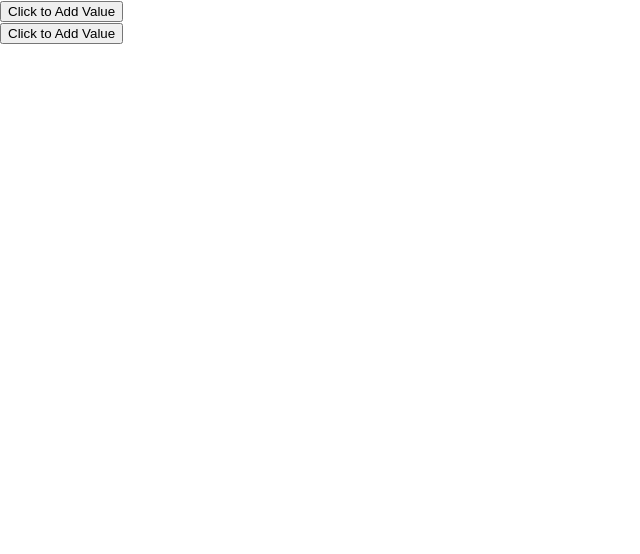
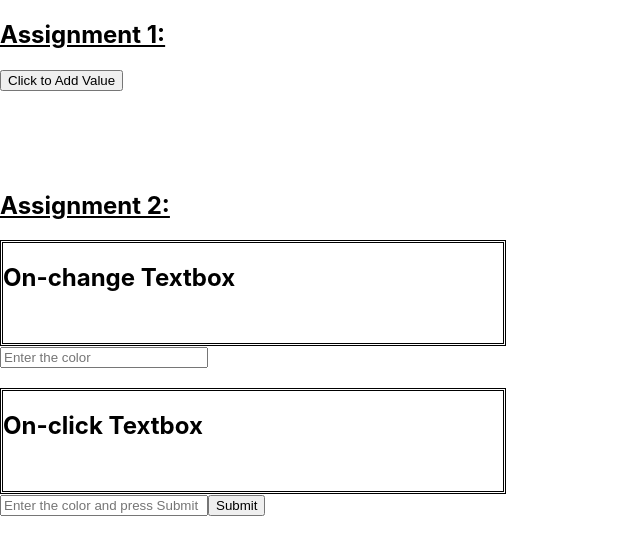
Before and after one commit to AnandSukumaranBlbi/testproject, a React (Create React App) app: page / in a window 1280 px wide. Shown: the top 554 px of the page, without its empty margins (0-640 px from the left). Built offline with nearby package versions, Linux system fonts and the light colour scheme.

Commit message:
New Assignment

```diff
--- a/src/App.js
+++ b/src/App.js
@@ -1,8 +1,29 @@
 import React from "react";
 import Test from "./Components/testproject";
+import Styling from "./Components/stylingStateVar";
 
 export default class testclass extends React.Component {
   render() {
-    return <Test />;
+    return (
+      <div>
+        <div>
+          <h2>
+            <u>Assignment 1:</u>
+          </h2>
+          <Test />
+        </div>
+        <br />
+        <br />
+        <br />
+        <br />
+
+        <div>
+          <h2>
+            <u>Assignment 2:</u>
+          </h2>
+          <Styling />
+        </div>
+      </div>
+    );
   }
 }
--- /dev/null
+++ b/src/Components/stylingStateVar.js
@@ -0,0 +1,63 @@
+import React from "react";
+
+export default class Styling extends React.Component {
+  constructor(props) {
+    super(props);
+
+    this.state = {
+      bgColor: "",
+      bgColor2: "",
+    };
+  }
+
+  render() {
+    var color;
+    return (
+      <div>
+        <div
+          style={{
+            backgroundColor: this.state.bgColor,
+            width: 500,
+            height: 100,
+            borderStyle: "double",
+            borderColor: "black",
+          }}
+        >
+          <h2> On-change Textbox</h2>
+        </div>
+        <input
+          id="colorTxt1"
+          style={{ width: 200 }}
+          placeholder="Enter the color"
+          onChange={(e) => this.setState({ bgColor: e.target.value })}
+        ></input>
+        <br />
+        <br />
+
+        <div>
+          <div
+            style={{
+              backgroundColor: this.state.bgColor2,
+              width: 500,
+              height: 100,
+              borderStyle: "double",
+              borderColor: "black",
+            }}
+          >
+            <h2> On-click Textbox</h2>
+          </div>
+          <input
+            style={{ width: 200 }}
+            id="colorTxt2"
+            placeholder="Enter the color and press Submit"
+            onChange={(e) => (color = e.target.value)}
+          ></input>
+          <input
+            type="submit"
+            onClick={(e) => this.setState({ bgColor2: color })}
+          ></input>
+        </div>
+      </div>
+    );
+  }
+}
--- a/src/index.js
+++ b/src/index.js
@@ -3,13 +3,11 @@
 import "./index.css";
 import App from "./App";
 import reportWebVitals from "./reportWebVitals";
-import Test from "./Components/testproject";
 
 const root = ReactDOM.createRoot(document.getElementById("root"));
 root.render(
   <React.StrictMode>
     <App />
-    <Test /> {/* Trying to use in multiple places */}
   </React.StrictMode>
 );
 
```
